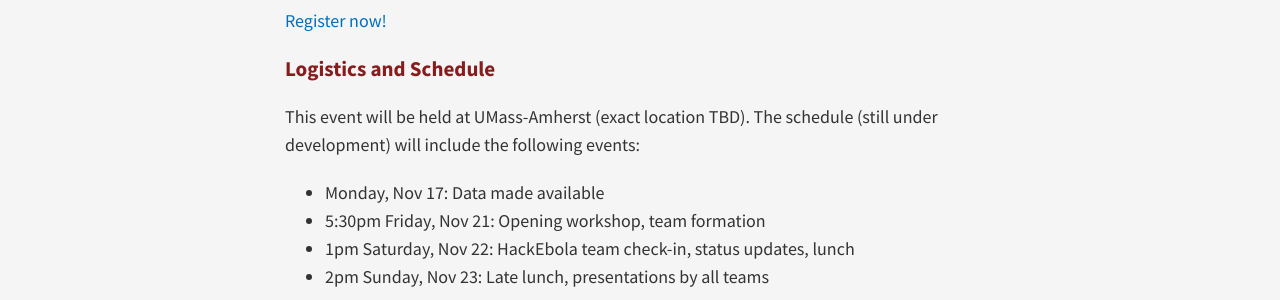
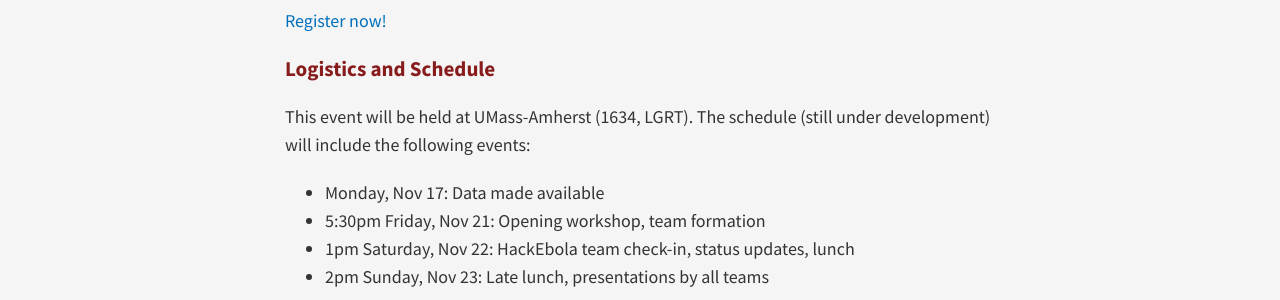
Before and after one commit to gridclub/gridclub.github.io, a Jekyll site: the page built from _posts/2014-11-10-ebola-hackfest.md, in a window 1280 px wide. Shown: the part 433-733 px from the top of the page. Built offline with Jekyll 4.4.1, drawn with Linux system fonts in a browser that asks for light colours; nearby versions of some CDN libraries; comment, search, counter and statistics services are not loaded.

Commit message:
Added more location

```diff
--- a/_posts/2014-11-10-ebola-hackfest.md
+++ b/_posts/2014-11-10-ebola-hackfest.md
@@ -12,7 +12,7 @@
 
 ### Logistics and Schedule
 
-This event will be held at UMass-Amherst (exact location TBD). The schedule (still under development) will include the following events:
+This event will be held at UMass-Amherst (1634, LGRT). The schedule (still under development) will include the following events:
 
 * Monday, Nov 17: Data made available
 * 5:30pm Friday, Nov 21: Opening workshop, team formation
```
